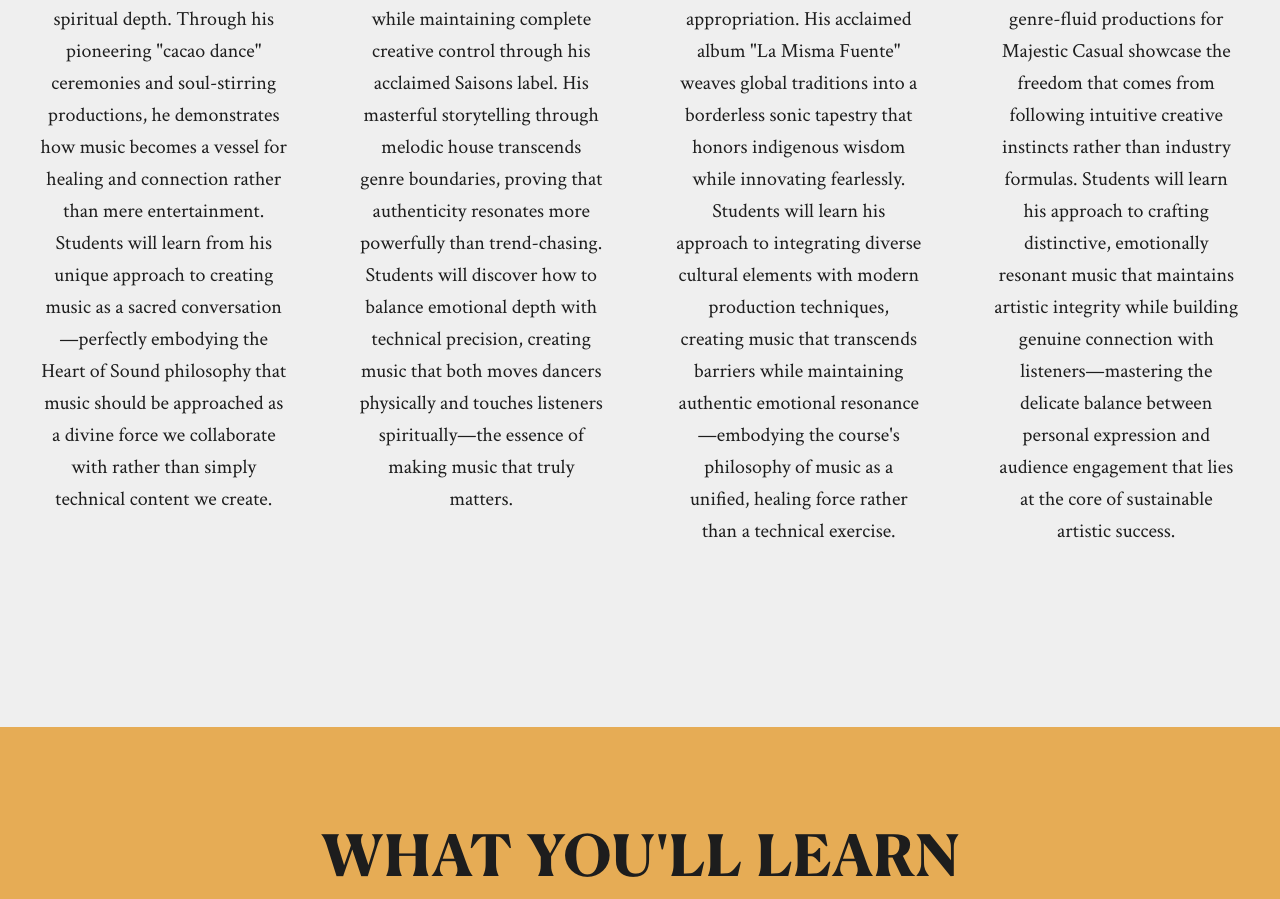
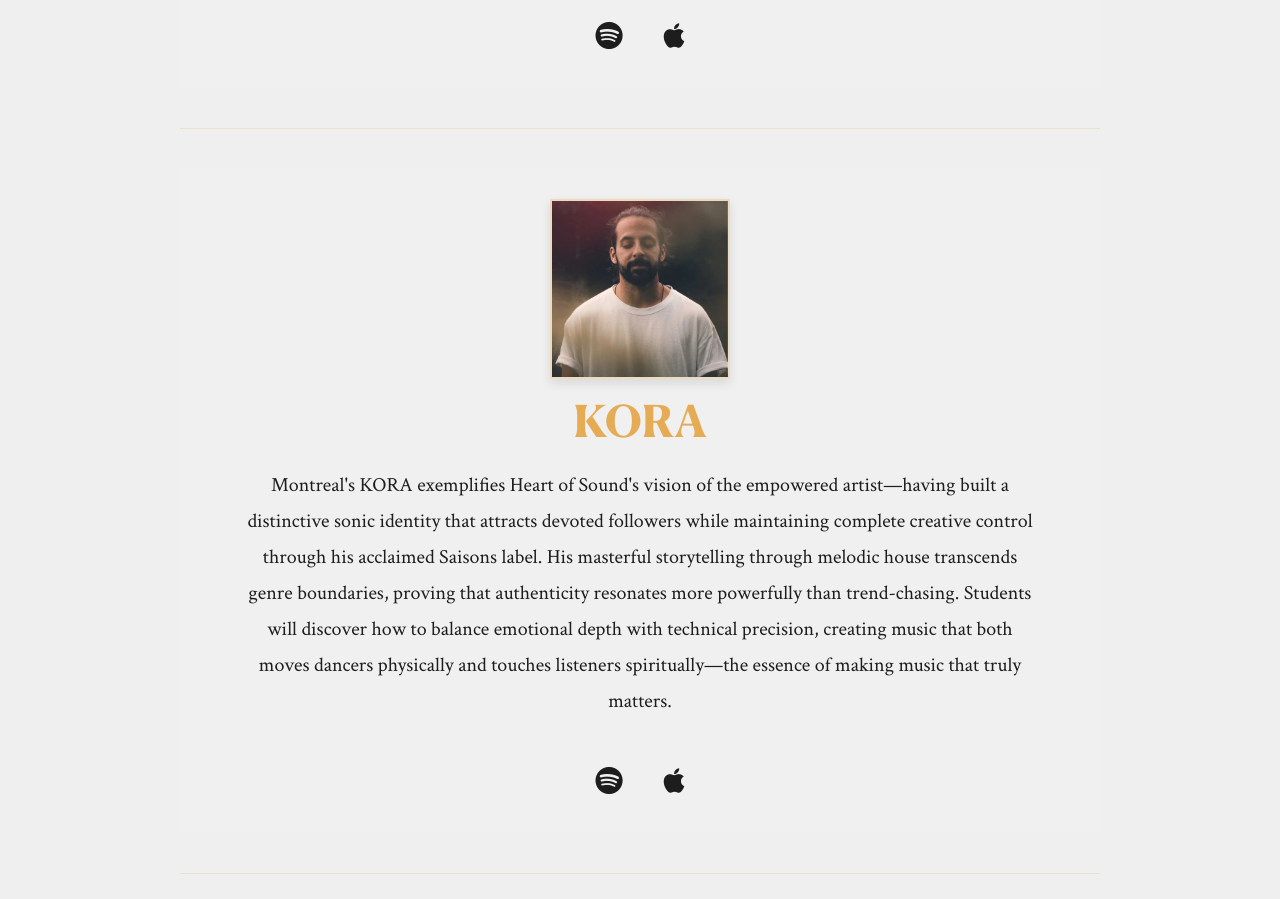
Before and after one commit to glittercowboy/hos-2025, a website: page index.html in a window 1280 px wide. Shown: the part 10531-11430 px from the top of the page. Drawn offline with Linux system fonts and the light colour scheme.

Commit message:
Added streaming links to the artists

```diff
--- a/index.html
+++ b/index.html
@@ -279,49 +279,80 @@
 
     <!-- #8 Guest Teachers -->
     <section class="guest-teachers">
-        <div class="container width-12">
+        <div class="container width-8">
             <h2 style="text-align: center; margin-bottom: 40px;">GUEST TEACHERS</h2>
-            <div class="row">
-                <div class="col-3">
-                    <div class="card">
+
+            <!-- MOSE -->
+            <div class="guest-teacher-card">
                 <img src="images-optimized/mose.webp" alt="MOSE">
                 <h3>MOSE</h3>
-                        <!-- Content missing -->
                 <p>
                     Guatemala-based visionary MOSE transcends traditional electronic production by infusing his music with ceremonial intention and spiritual depth. Through his pioneering "cacao dance" ceremonies and soul-stirring productions, he demonstrates how music becomes a vessel for healing and connection rather than mere entertainment. Students will learn from his unique approach to creating music as a sacred conversation—perfectly embodying the Heart of Sound philosophy that music should be approached as a divine force we collaborate with rather than simply technical content we create.
                 </p>
+                <div class="streaming-buttons fade-in">
+                    <a href="https://open.spotify.com/artist/5Hm0wZNF8KXjvuQOYQvBU5" target="_blank" class="streaming-button spotify-button">
+                        <i class="fab fa-spotify"></i>
+                    </a>
+                    <a href="https://music.apple.com/us/artist/mose/1437742309" target="_blank" class="streaming-button apple-button">
+                        <i class="fab fa-apple"></i>
+                    </a>
                 </div>
             </div>
-                <div class="col-3">
-                    <div class="card">
+
+            <div class="guest-teacher-divider"></div>
+
+            <!-- KORA -->
+            <div class="guest-teacher-card">
                 <img src="images-optimized/kora.webp" alt="KORA">
                 <h3>KORA</h3>
-                        <!-- Content missing -->
                 <p>
                     Montreal's KORA exemplifies Heart of Sound's vision of the empowered artist—having built a distinctive sonic identity that attracts devoted followers while maintaining complete creative control through his acclaimed Saisons label. His masterful storytelling through melodic house transcends genre boundaries, proving that authenticity resonates more powerfully than trend-chasing. Students will discover how to balance emotional depth with technical precision, creating music that both moves dancers physically and touches listeners spiritually—the essence of making music that truly matters.
-
                 </p>
+                <div class="streaming-buttons fade-in">
+                    <a href="https://open.spotify.com/artist/5FsfZj0Mp6YwEWytuJUcWt" target="_blank" class="streaming-button spotify-button">
+                        <i class="fab fa-spotify"></i>
+                    </a>
+                    <a href="https://music.apple.com/us/artist/kora/1437742309" target="_blank" class="streaming-button apple-button">
+                        <i class="fab fa-apple"></i>
+                    </a>
                 </div>
             </div>
-                <div class="col-3">
-                    <div class="card">
+
+            <div class="guest-teacher-divider"></div>
+
+            <!-- YEMANJO -->
+            <div class="guest-teacher-card">
                 <img src="images-optimized/yemanjo.webp" alt="YEMANJO">
                 <h3>YEMANJO</h3>
-                        <!-- Content missing -->
                 <p>
                     Multi-instrumentalist YEMANJO demonstrates the transformative power of approaching music as cultural conversation rather than appropriation. His acclaimed album "La Misma Fuente" weaves global traditions into a borderless sonic tapestry that honors indigenous wisdom while innovating fearlessly. Students will learn his approach to integrating diverse cultural elements with modern production techniques, creating music that transcends barriers while maintaining authentic emotional resonance—embodying the course's philosophy of music as a unified, healing force rather than a technical exercise.
                 </p>
+                <div class="streaming-buttons fade-in">
+                    <a href="https://open.spotify.com/artist/5Rl15r5LWvpMXTbj2j2vy8" target="_blank" class="streaming-button spotify-button">
+                        <i class="fab fa-spotify"></i>
+                    </a>
+                    <a href="https://music.apple.com/us/artist/yemanjo/1437742309" target="_blank" class="streaming-button apple-button">
+                        <i class="fab fa-apple"></i>
+                    </a>
                 </div>
             </div>
-                <div class="col-3">
-                    <div class="card">
+
+            <div class="guest-teacher-divider"></div>
+
+            <!-- AGUAVA -->
+            <div class="guest-teacher-card">
                 <img src="images-optimized/aguava.webp" alt="AGUAVA">
                 <h3>AGUAVA</h3>
-                        <!-- Content missing -->
                 <p>
                     AGUAVA's journey from college musician to celebrated producer exemplifies the path of the empowered artist Heart of Sound champions. His genre-fluid productions for Majestic Casual showcase the freedom that comes from following intuitive creative instincts rather than industry formulas. Students will learn his approach to crafting distinctive, emotionally resonant music that maintains artistic integrity while building genuine connection with listeners—mastering the delicate balance between personal expression and audience engagement that lies at the core of sustainable artistic success.
                 </p>
-                    </div>
+                <div class="streaming-buttons fade-in">
+                    <a href="https://open.spotify.com/artist/5Rl15r5LWvpMXTbj2j2vy8" target="_blank" class="streaming-button spotify-button">
+                        <i class="fab fa-spotify"></i>
+                    </a>
+                    <a href="https://music.apple.com/us/artist/aguava/1437742309" target="_blank" class="streaming-button apple-button">
+                        <i class="fab fa-apple"></i>
+                    </a>
                 </div>
             </div>
         </div>
--- a/styles.css
+++ b/styles.css
@@ -478,18 +478,99 @@ section {
 }
 
 /* Guest Teachers Section */
-.guest-teachers .card {
-    text-align: center;
+.guest-teachers {
+    background-color: rgba(255, 255, 255, 0.02);
+    background-image:
+        radial-gradient(circle at 20% 20%, rgba(230, 172, 85, 0.03) 0, rgba(230, 172, 85, 0) 50px),
+        radial-gradient(circle at 80% 80%, rgba(230, 172, 85, 0.03) 0, rgba(230, 172, 85, 0) 50px);
+    padding: 80px 0;
 }
 
-/* Guest teacher images - updated for consistent sizing */
-.guest-teachers img {
-    width: 250px; /* Fixed width for all images */
-    height: 250px; /* Fixed height for all images */
-    object-fit: cover; /* Maintains aspect ratio while filling the container */
-    display: block;
-    margin: 0 auto var(--spacing-sm);
-    border-radius: 4px; /* Optional: adds slightly rounded corners */
+/* Guest Teacher Cards */
+.guest-teacher-card {
+    display: flex;
+    flex-direction: column;
+    align-items: center;
+    text-align: center;
+    margin-bottom: 30px;
+    transition: transform 0.3s ease;
+    padding: 30px 20px;
+    background-color: rgba(255, 255, 255, 0.03);
+    border-radius: 4px;
+}
+
+.guest-teacher-card:hover {
+    transform: translateY(-3px);
+    background-color: rgba(255, 255, 255, 0.05);
+}
+
+.guest-teacher-card img {
+    width: 180px;
+    height: 180px;
+    object-fit: cover;
+    margin-bottom: 20px;
+    border: 2px solid rgba(230, 172, 85, 0.3);
+    transition: border-color 0.3s ease, transform 0.3s ease;
+    box-shadow: 0 4px 10px rgba(0, 0, 0, 0.1);
+}
+
+.guest-teacher-card:hover img {
+    border-color: var(--color-accent);
+    transform: scale(1.05);
+}
+
+.guest-teacher-card h3 {
+    margin-bottom: 15px;
+    color: var(--color-accent);
+}
+
+.guest-teacher-card p {
+    line-height: 1.8;
+    max-width: 90%;
+    margin-left: auto;
+    margin-right: auto;
+}
+
+.streaming-buttons {
+    display: flex;
+    justify-content: center;
+    gap: 25px;
+    margin-top: 20px;
+}
+
+.streaming-button {
+    display: inline-flex;
+    align-items: center;
+    padding: 8px;
+    background-color: transparent;
+    border-radius: 4px;
+    text-decoration: none;
+    transition: all 0.3s ease;
+    border: none;
+}
+
+.streaming-button:hover {
+    transform: translateY(-2px);
+}
+
+.streaming-button i {
+    font-size: 1.4em;
+    color: var(--color-black);
+}
+
+.spotify-button, .apple-button {
+    border: none;
+}
+
+.spotify-button:hover, .apple-button:hover {
+    background-color: transparent;
+}
+
+.guest-teacher-divider {
+    width: 100%;
+    height: 1px;
+    background-color: rgba(230, 172, 85, 0.2);
+    margin: 40px 0;
 }
 
 /* Syllabus Section */
@@ -904,7 +985,7 @@ For custom font (Canela Text)
 
 .transformation-box:hover {
     transform: translateY(-3px);
-    box-shadow: 0 6px 12px rgba(0,0,0,0.0);
+    box-shadow: 0 6px 12px rgba(0,0,0,0.1);
 }
 
 .transformation-box:hover .icon-container {
```
Lines whose indentation alone changed are shown as unchanged.
